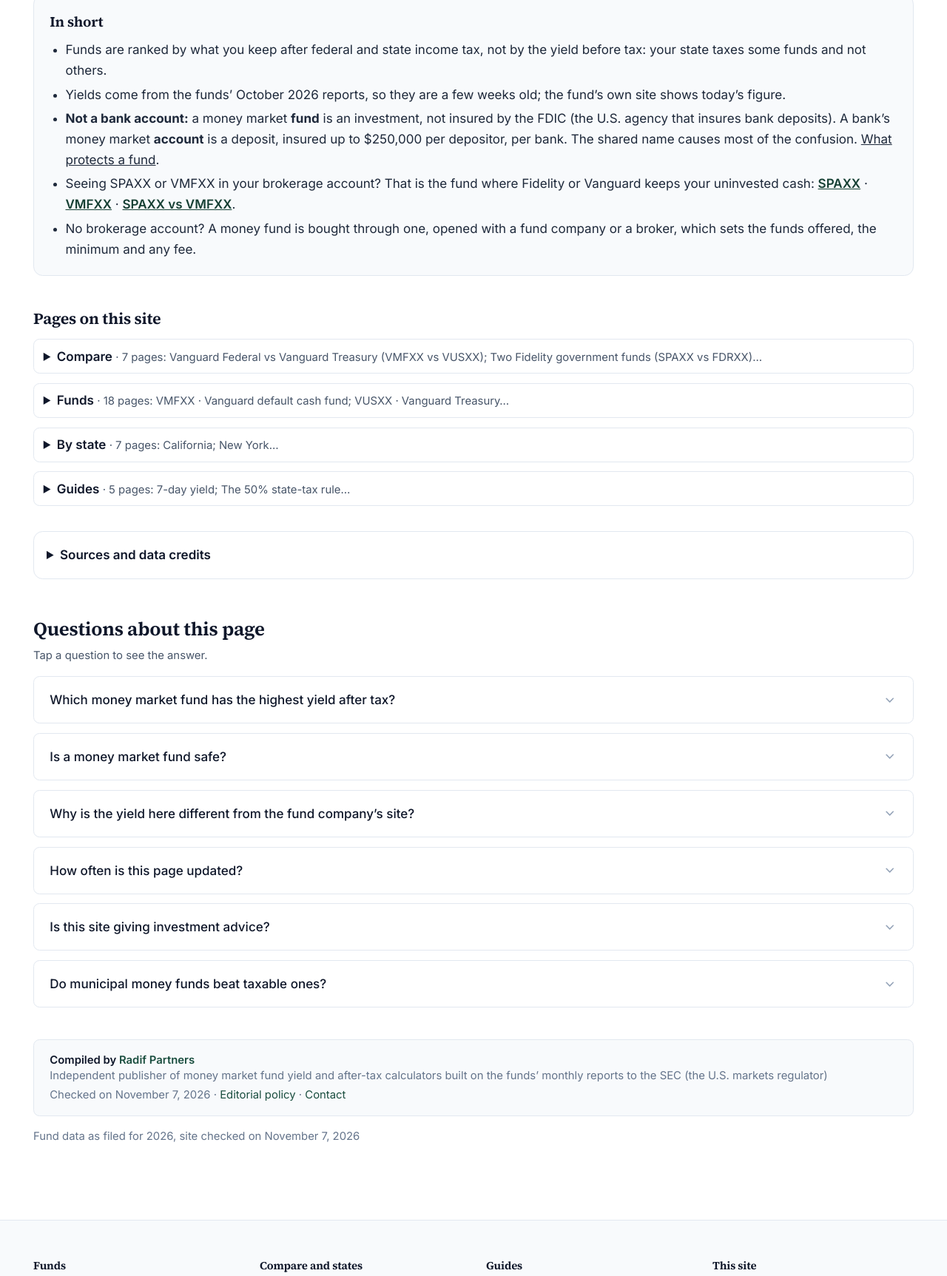
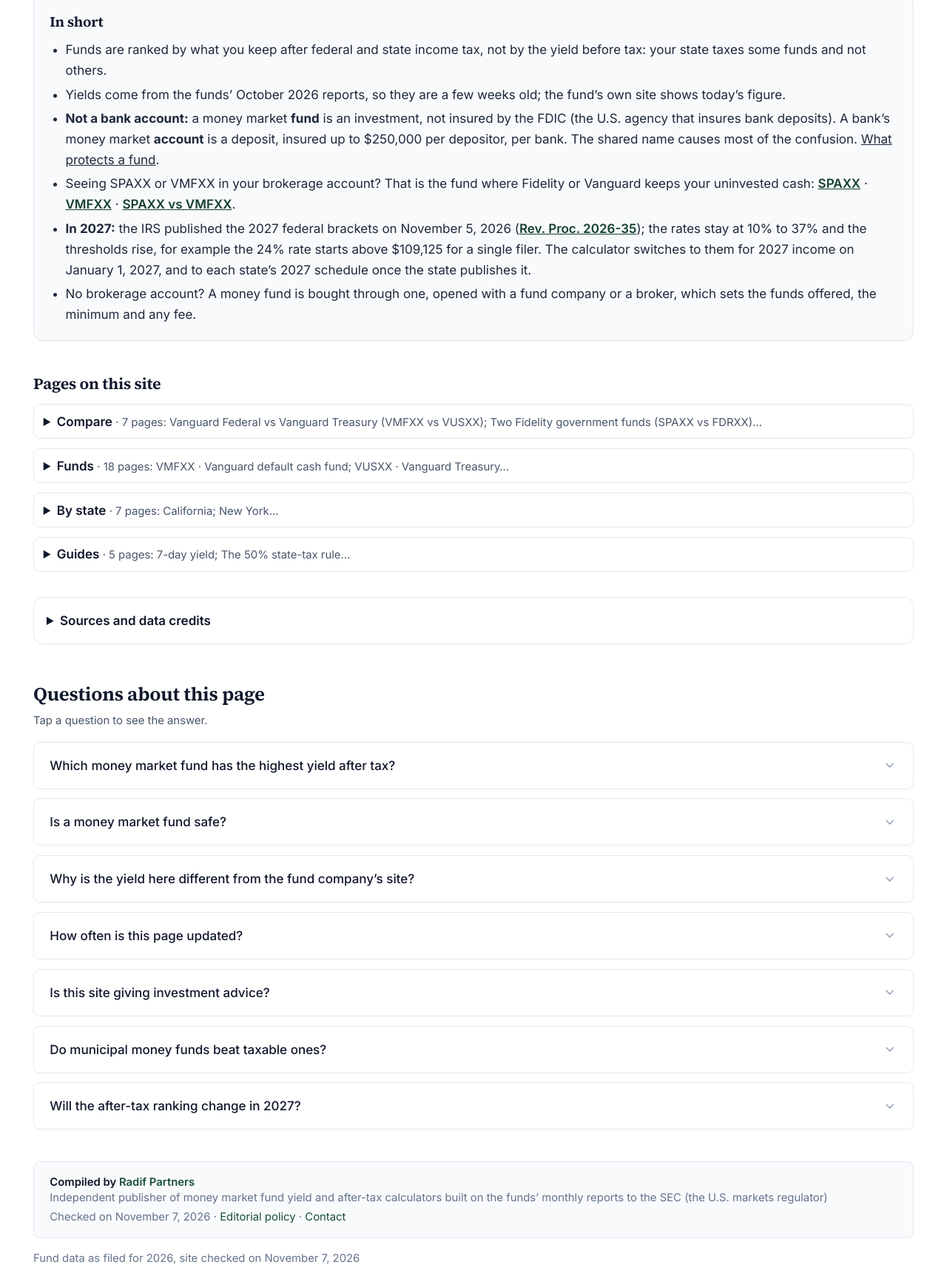
Before and after one commit to Mottalib-10M/moneyfundyields.com, an Astro site: page /en in a window 1280 px wide. Shown: the part 2673-4398 px from the top of the page at 74% size. Built offline with nearby package versions, Linux system fonts and the light colour scheme; Astro itself is replaced by a stand-in of ours.

Commit message:
Accueil : point « In 2027 » dans l'essentiel et FAQ 2027 (tranches IRS 2027, seuils NIIT non indexés)
Co-Authored-By: Claude Opus 5.5 <noreply@anthropic.com>

```diff
--- a/src/pages/en/index.astro
+++ b/src/pages/en/index.astro
@@ -50,6 +50,7 @@ const faqs: FAQItem[] = [
   { q: 'How often is this page updated?', a: `By hand, once a month, after funds file their next monthly reports (they have five business days after month end). There is no automatic update, so the figures age between two updates. The current data was filed from ${day(META.filedFrom)} to ${day(META.filedTo)}.` },
   { q: 'Is this site giving investment advice?', a: `No. Money Fund Yields is an independent site, not an investment adviser, and it sells no funds. It ranks past yields and applies published tax rates to the situation you type. The result is an estimate; check a fund’s documents and tax letter before acting.` },
   { q: 'Do municipal money funds beat taxable ones?', a: `Sometimes, at high incomes. Municipal funds lend to states and cities, and their dividends are free of federal tax. They averaged ${pct(muniYield)} on the latest data, against ${pct(govYield)} for government funds. The municipal fund keeps more only when tax takes more than ${pct(1 - muniYield / govYield, 0)} of a taxable dividend, federal and state combined.` },
+  { q: 'Will the after-tax ranking change in 2027?', a: `Only through the tax brackets. The IRS published the 2027 federal brackets on November 5, 2026 (Rev. Proc. 2026-35): same rates of 10% to 37%, higher thresholds, for example 24% above $109,125 for a single filer and $218,250 for a married couple filing jointly. The 3.8% investment income tax keeps its $200,000 and $250,000 thresholds, which are not indexed. The calculator switches to the 2027 brackets on January 1, 2027, and to each state’s 2027 schedule once the state publishes it.` },
 ];
 const jsonLd = [organizationSchema('en'), websiteSchema('en'), webApplicationSchema({ name: 'Money market fund after-tax yield comparator', description, path: '/en/', lang: 'en' }), webPageSchema({ name: title, description, path: '/en/', lang: 'en' }), faqSchema(faqs, 'en')];
 ---
@@ -84,6 +85,7 @@ const jsonLd = [organizationSchema('en'), websiteSchema('en'), webApplicationSch
       <li>Yields come from the funds’ {month} reports, so they are a few weeks old; the fund’s own site shows today’s figure.</li>
       <li><strong>Not a bank account:</strong> a money market <strong>fund</strong> is an investment, not insured by the FDIC (the U.S. agency that insures bank deposits). A bank’s money market <strong>account</strong> is a deposit, insured up to $250,000 per depositor, per bank. The shared name causes most of the confusion. <a class="underline" href="/en/money-market-fund-rules/">What protects a fund</a>.</li>
       <li>Seeing SPAXX or VMFXX in your brokerage account? That is the fund where Fidelity or Vanguard keeps your uninvested cash: <a class="font-semibold text-accent-700 underline" href="/en/spaxx/">SPAXX</a> · <a class="font-semibold text-accent-700 underline" href="/en/vmfxx/">VMFXX</a> · <a class="font-semibold text-accent-700 underline" href="/en/spaxx-vs-vmfxx/">SPAXX vs VMFXX</a>.</li>
+      <li><strong>In 2027:</strong> the IRS published the 2027 federal brackets on November 5, 2026 (<a class="font-semibold text-accent-700 underline" href="https://www.irs.gov/newsroom/irs-releases-tax-inflation-adjustments-for-tax-year-2027-taxpayers-continue-to-benefit-from-the-working-families-tax-cuts" rel="noopener">Rev. Proc. 2026-35</a>); the rates stay at 10% to 37% and the thresholds rise, for example the 24% rate starts above $109,125 for a single filer. The calculator switches to them for 2027 income on January 1, 2027, and to each state’s 2027 schedule once the state publishes it.</li>
       <li>No brokerage account? A money fund is bought through one, opened with a fund company or a broker, which sets the funds offered, the minimum and any fee.</li>
     </ul>
   </section>
```
